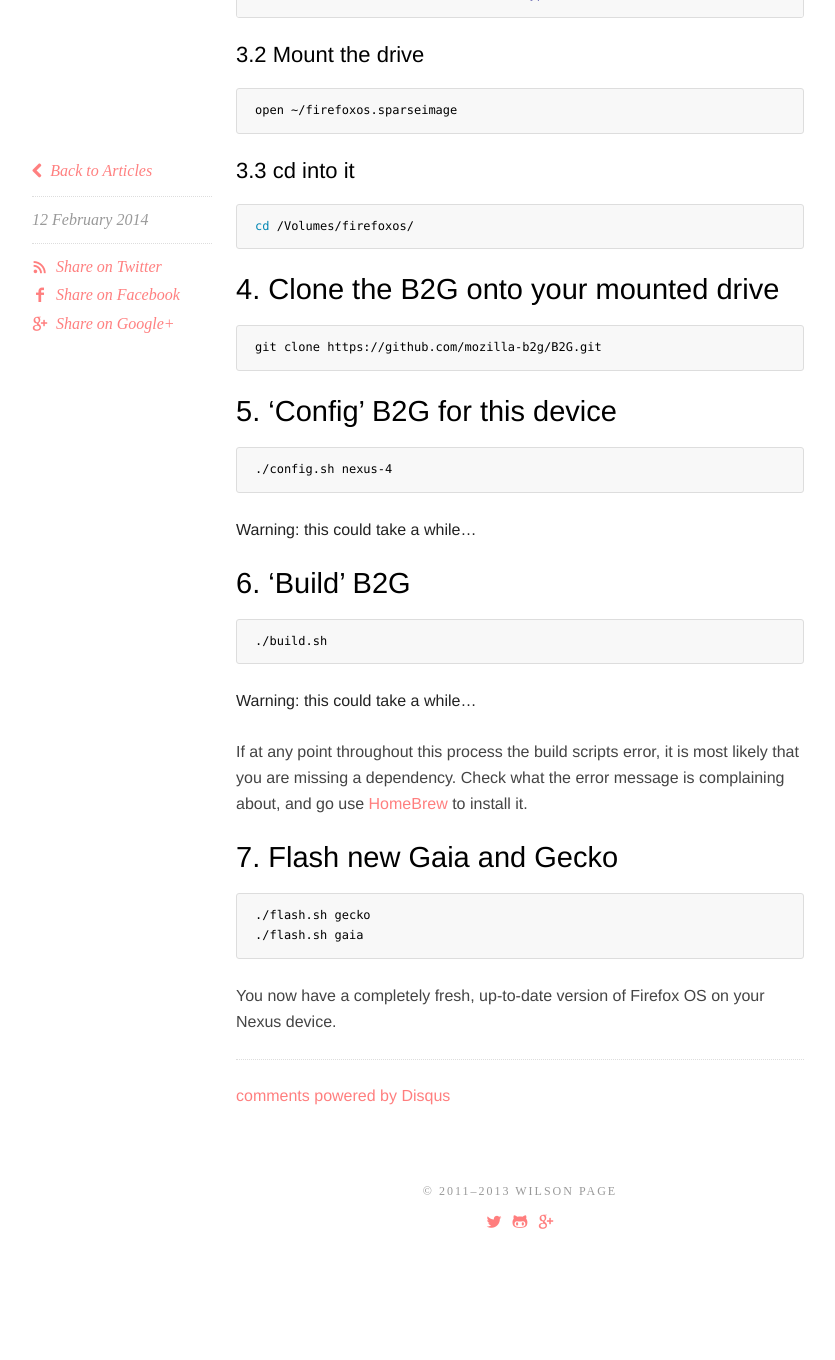
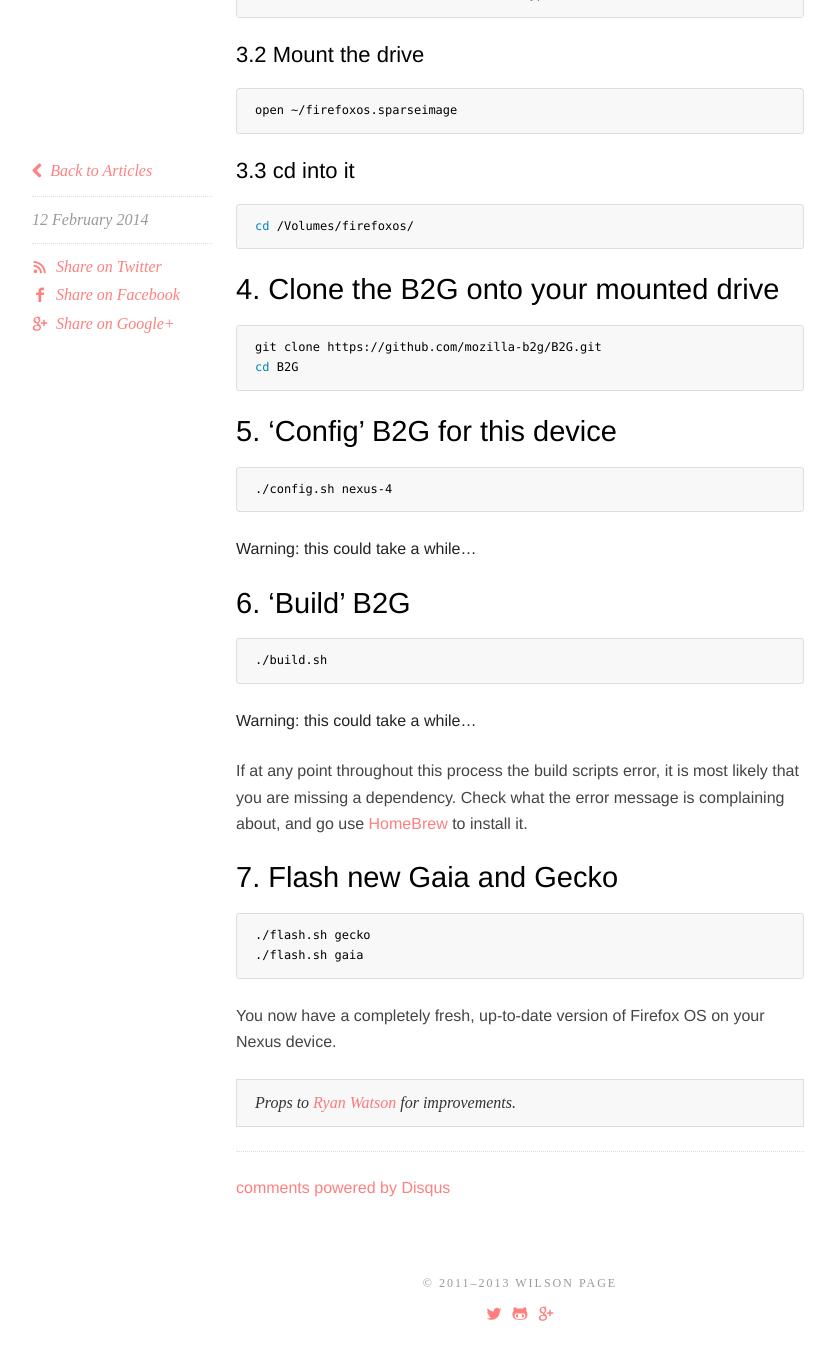
Before and after one commit to wilsonpage/blog, a Jekyll site: the page built from _posts/2014-02-12-installing-firefoxos-nexus4.markdown, in a window 1280 px wide and 1400 px high, scrolled down 1325 px. Shown: the top 1360 px of the window, without its empty margins (120-955 px from the left). Built offline with Jekyll 4.4.1, drawn with Linux system fonts in a browser that asks for light colours; Markdown is read by kramdown in place of the engine named in the settings; comment, search, counter and statistics services are not loaded; before the commit the page ends 2633 px from its top, so only the background shows below that.

Commit message:
Update 2014-02-12-installing-firefoxos-nexus4.markdown

```diff
--- a/_posts/2014-02-12-installing-firefoxos-nexus4.markdown
+++ b/_posts/2014-02-12-installing-firefoxos-nexus4.markdown
@@ -57,6 +57,7 @@ cd /Volumes/firefoxos/
 
 {% highlight bash %}
 git clone https://github.com/mozilla-b2g/B2G.git
+cd B2G
 {% endhighlight %}
 
 ### 5. 'Config' B2G for this device
@@ -85,3 +86,5 @@ If at any point throughout this process the build scripts error, it is most like
 {% endhighlight %}
 
 You now have a completely fresh, up-to-date version of Firefox OS on your Nexus device.
+
+> Props to [Ryan Watson](http://twitter.com/w0ts0n) for improvements.
```
